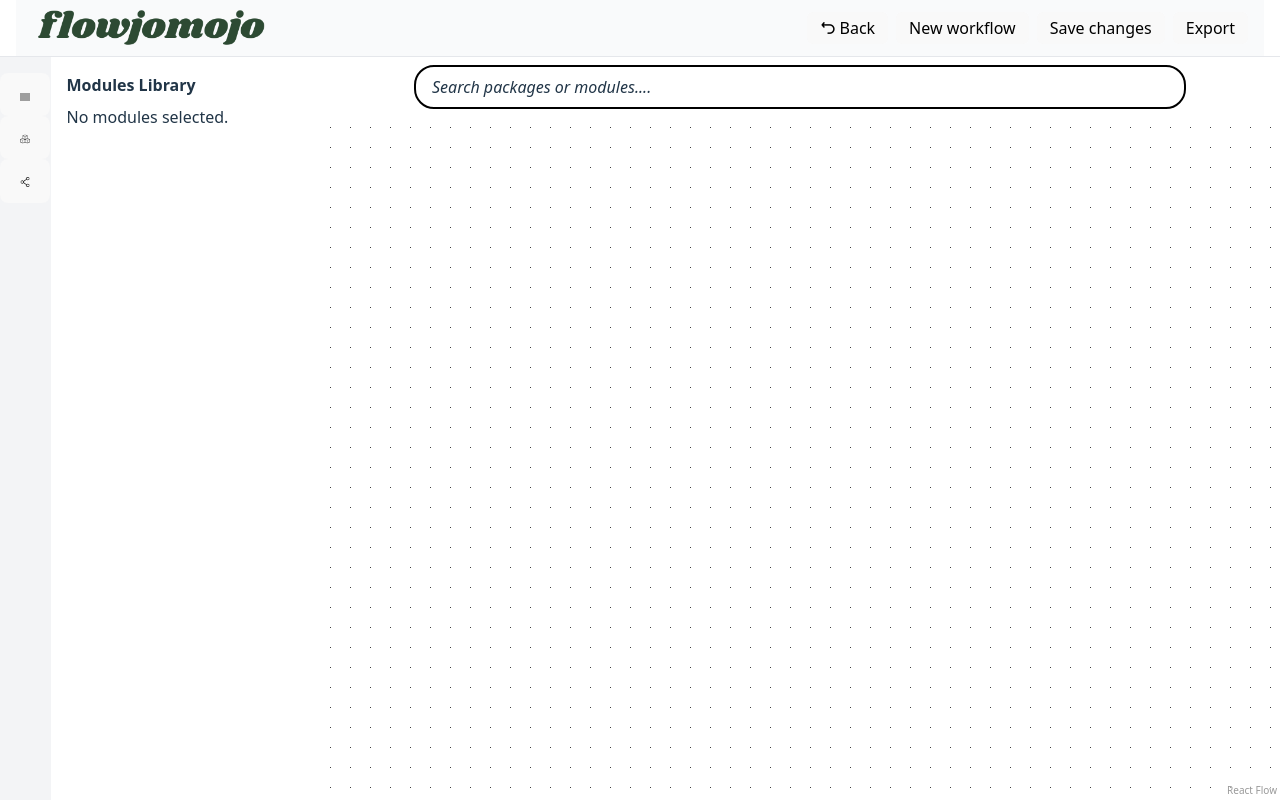
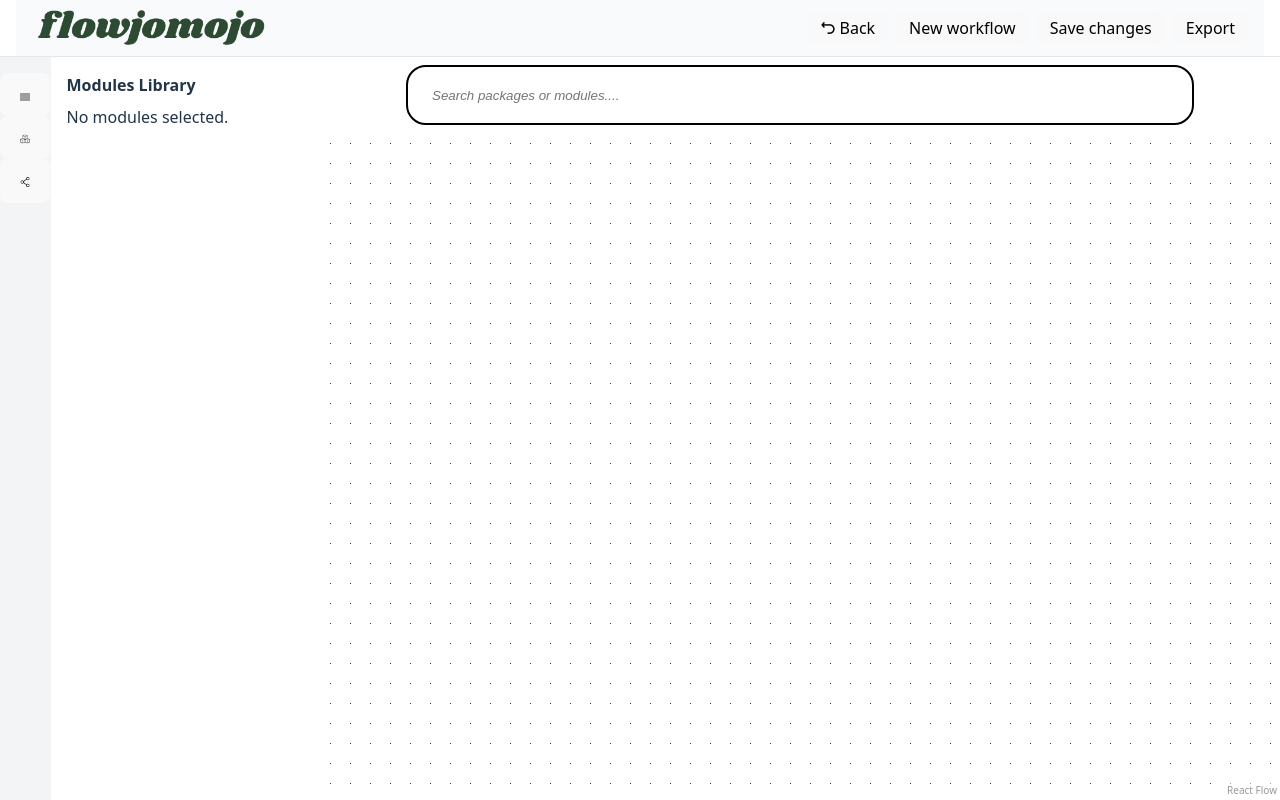
Before and after one commit to stjude-biohackathon/KIDS25-Team8_flowjomojo, a React (Vite) app: page / in a window 1280 px wide. Built offline with nearby package versions, Linux system fonts and the light colour scheme; grey boxes are pictures that could not be loaded.

Commit message:
added search-bar elements

```diff
--- a/src/App.css
+++ b/src/App.css
@@ -40,10 +40,12 @@
   justify-content: center;
   padding: 0.5rem 0;
   background-color: transparent;
+  flex-direction: column;
+  gap: 1rem;
 }
 
 .searchbar-box {
-  margin: 0 auto;
+  padding: 0.5rem 0.5rem;
   height: 40px;
   display: flex;
   width: 80%;
@@ -54,8 +56,44 @@
 
 .searchbar-message {
   padding: 0.5rem 1rem;
+  outline: none;
   font-style: italic;
+  width: 100%;
   display: flex;
+  justify-content: flex-start;
+  background: transparent;
+  border: none;
+}
+
+.searchbar-result {
+  width: 80%;
+  padding: 0.5rem 0.5rem;
+  border: 2px solid black;
+  border-radius: 20px;
+  background: transparent;
+  display: grid;
+  grid-template-columns: repeat(3, 1fr);
+  gap: 0.5rem;
+}
+
+.module-item {
+  border: 1px solid black;
+  border-radius: 10px;
+  align-content: center;
+  padding: 0.5rem 0.5rem;
+  flex-direction: column;
+  justify-content: flex-start;
+}
+
+.module-item-active {
+  border: 1px solid white;
+  color: white;
+  font-weight: bold;
+  border-radius: 10px;
+  background: #2d4933;
+  align-content: center;
+  padding: 0.5rem 0.5rem;
+  flex-direction: column;
   justify-content: flex-start;
 }
 
--- a/src/App.tsx
+++ b/src/App.tsx
@@ -17,16 +17,16 @@ const App = () => {
                 <TopBar />
             </header>
             <div className="app-body">
+                <ReactFlowProvider>
                     <Sidebar />
                     <main className="app-main">
                         <SearchBar />
                             <div className="editor-container">
-                        <ReactFlowProvider>
                                 <FlowEditor />
                                 <Background />
-                        </ReactFlowProvider>
                             </div>
                     </main>
+                </ReactFlowProvider>
             </div>
         </div>
     );
--- a/src/components/Flow.tsx
+++ b/src/components/Flow.tsx
@@ -1,23 +1,20 @@
-import { useState, useEffect } from 'react';
-import { ReactFlow } from '@xyflow/react';
+import { ReactFlow, useNodesState, useEdgesState } from '@xyflow/react';
 import ModuleNode from './nodes/Module.tsx';
-import { type ModuleNodeType } from "./nodes/Module";
-import { retrieveModules } from "../utils/retrieveModules";
 
 const nodeTypes = {
     moduleNode: ModuleNode
 };
 
 export default function FlowEditor() {
-    const [nodes, setNodes ] = useState<ModuleNodeType[]>([]);
+    const [ nodes, setNodes, onNodesChange] = useNodesState([]);
 
-    useEffect(() => {
-        retrieveModules().then(setNodes);
-    }, []);
-
-    console.log(nodes.map(node => node.data.name))
-
-    return <ReactFlow
-        nodeTypes={nodeTypes}
-    />
+    return (
+        <ReactFlow
+            nodes={nodes}
+            onNodesChange={onNodesChange}
+            nodeTypes={nodeTypes}
+            fitView
+            preventScrolling={false}
+        />
+    )
 }
--- a/src/components/ModulesLibrary.tsx
+++ b/src/components/ModulesLibrary.tsx
@@ -1,8 +1,17 @@
-import React from 'react';
-import { useState } from 'react'
+import React, { useState } from 'react';
+import { useDnD } from '../hooks/DnDContext';
+import ModuleNodeType from './nodes/Module';
 
 export default function ModulesLibrary () {
     const [ selectedNodes, setSelectedNodes ] = useState<string[]>([]);
+    const [_, setType ] = useDnD();
+
+    const onDragStart = (event: React.DragEvent<HTMLDivElement>, nodeType: string) => {
+        setType(nodeType);
+        event.dataTransfer.setData('application/reactflow', nodeType);
+        event.dataTransfer.effectAllowed = 'move';
+    };
+
     return (
         <div className="sidebar-content">
             <div className="sidebar-header">Modules Library</div>
--- a/src/components/NodesAndEdges.tsx
+++ b/src/components/NodesAndEdges.tsx
@@ -1,5 +1,6 @@
 import React from 'react';
-import { useState } from 'react'
+import { useState, useCallback } from 'react'
+import { NodeToolbar, Position, useNodesState } from '@xyflow/react';
 
 export default function NodesAndEdges () {
     const [ selectedNodes, setSelectedNodes ] = useState<string[]>([]);
--- a/src/components/SearchBar.tsx
+++ b/src/components/SearchBar.tsx
@@ -1,12 +1,57 @@
+import { useState, useEffect } from 'react';
+import { type ModuleNodeType } from '../components/nodes/Module';
+import { retrieveModules } from "../utils/retrieveModules";
+
+type ModuleItemProps = {
+    data: ModuleNodeType['data'];
+    isSearch?: boolean;
+};
+
+function ModuleItem({ data, isSearch }: ModuleItemProps) {
+    const [ selected, setSelected ] = useState(false);
+
+    return (
+        <div className={`module-item${selected ? '-active' : ''}`}
+            style={{ display: isSearch ? 'flex' : 'none' }}
+            onClick={()=> setSelected(!selected)} >
+            <p>{data.name}</p>
+            <small>{data.label}</small>
+        </div>
+    );
+}
+
 export default function SearchBar() {
+    const [ modules, setModules ] = useState<ModuleNodeType[]>([]);
+    const [ search, setSearch ] = useState('');
+
+    useEffect(() => {
+        retrieveModules().then( setModules );
+    }, []);
+
+    const filteredModules = modules.filter(module =>
+        module.data.name.toLowerCase().includes(search.toLowerCase())
+    );
+
     return (
         <div className="searchbar-container">
             <div className="searchbar-box">
-                <p className="searchbar-message">
-                    Search packages or modules....
-                </p>
+                <input
+                    className="searchbar-message"
+                    placeholder="Search packages or modules...."
+                    value={search}
+                    onChange={e => setSearch(e.target.value)}
+                    type="text"
+                />
             </div>
-            <div className="searchbar-result"></div>
+            <div className="searchbar-result" style={{ display: search ? 'grid' : 'none'}}>
+                {filteredModules.length > 0 ? (
+                    filteredModules.map(module => (
+                        <ModuleItem key={module.id} data={module.data} isSearch={!!search}/>
+                    ))
+                ) : (
+                    <p>No results found.</p>
+                )}
+            </div>
         </div>
     )
 }
--- a/src/components/nodes/Module.tsx
+++ b/src/components/nodes/Module.tsx
@@ -7,13 +7,15 @@ export type ModuleNodeData = {
     label?: string,
     selected: boolean,
     inputs: Record<string, any>,
-    outputs?: Record<string, any>
+    outputs?: Record<string, any>,
+    commands: string,
 }
 
 export type ModuleNodeType = Node<ModuleNodeData>
 
 export default function ModuleNode(props: NodeProps<ModuleNodeType>) {
-    console.log("Rendering node:", props.data.id, props.data.label);
+    const [ module, setActiveModules ] = useState()
+
     return (
         <div className="module-container">
             <div className="module-name">{props.data.name}</div>
--- /dev/null
+++ b/src/hooks/DnDContext.tsx
@@ -0,0 +1,19 @@
+import { createContext, useContext, useState } from "react";
+
+const DnDContext = createContext([null, (_) => {}]);
+
+export const DnDProvider = ({ children: any }) => {
+    const [type, setType] = useState(null);
+
+    return (
+        <DnDContext.Provider value={[type, setType]}>
+            {children}
+        </DnDContext.Provider>
+    );
+}
+
+export default DnDContext;
+
+export const useDnD = () => {
+    return useContext(DnDContext);
+}
--- a/src/utils/retrieveModules.ts
+++ b/src/utils/retrieveModules.ts
@@ -17,8 +17,6 @@ export async function retrieveModules(): Promise<ModuleNodeType[]> {
 
     const parsed: CommandsFile = await res.json()
 
-    // console.log(parsed.modules)
-
     return parsed.modules.map(module => ({
         id: module.id,
         types: "moduleNode",
```
Lines whose indentation alone changed are shown as unchanged.
